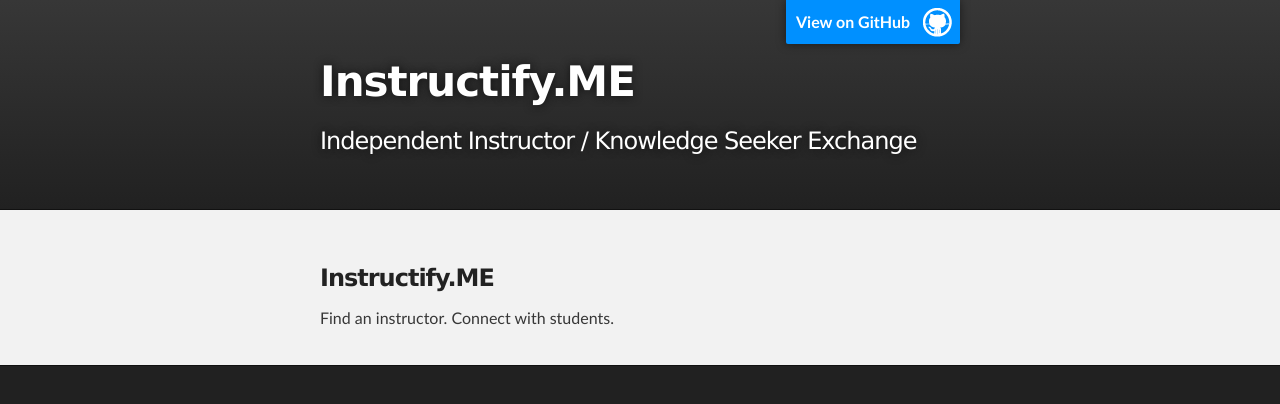
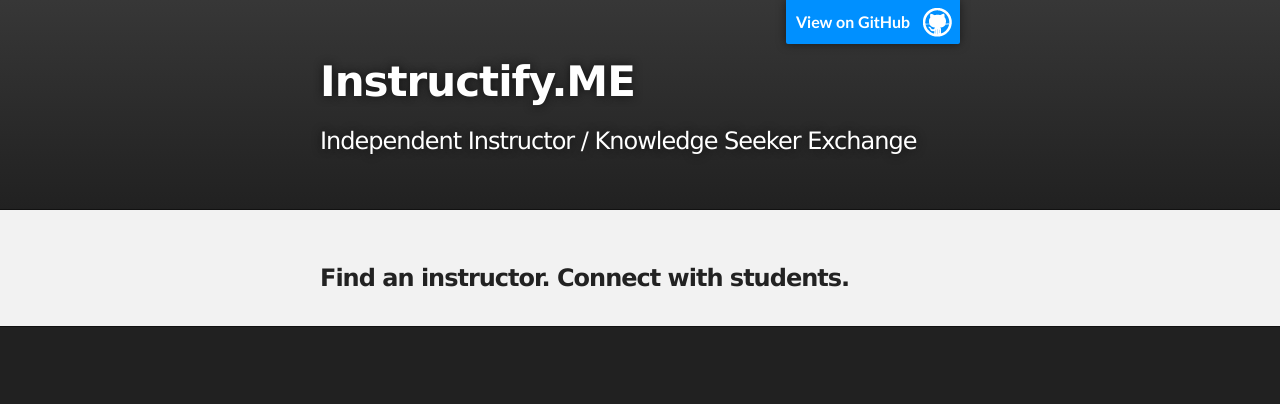
Before and after one commit to cmorss/cmorss.github.com, a plain HTML site: page index.html in a window 1280 px wide. Drawn offline with Linux system fonts and the light colour scheme.

Commit message:
Update index.html

```diff
--- a/index.html
+++ b/index.html
@@ -27,9 +27,7 @@
     <!-- MAIN CONTENT -->
     <div id="main_content_wrap" class="outer">
       <section id="main_content" class="inner">
-        <h3>Instructify.ME</h3>
-
-<p>Find an instructor. Connect with students.</p>
+        <h3>Find an instructor. Connect with students.</h3>
       </section>
     </div>
 
```
